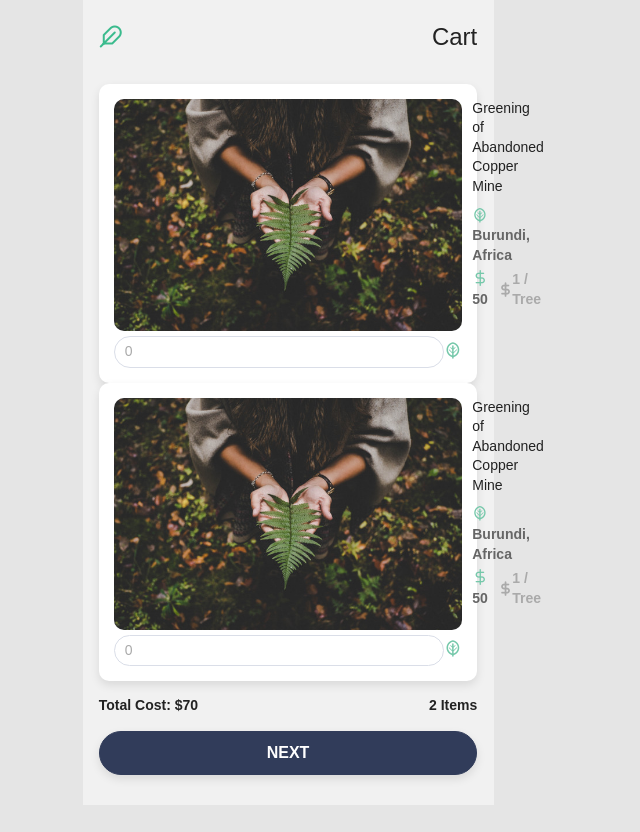
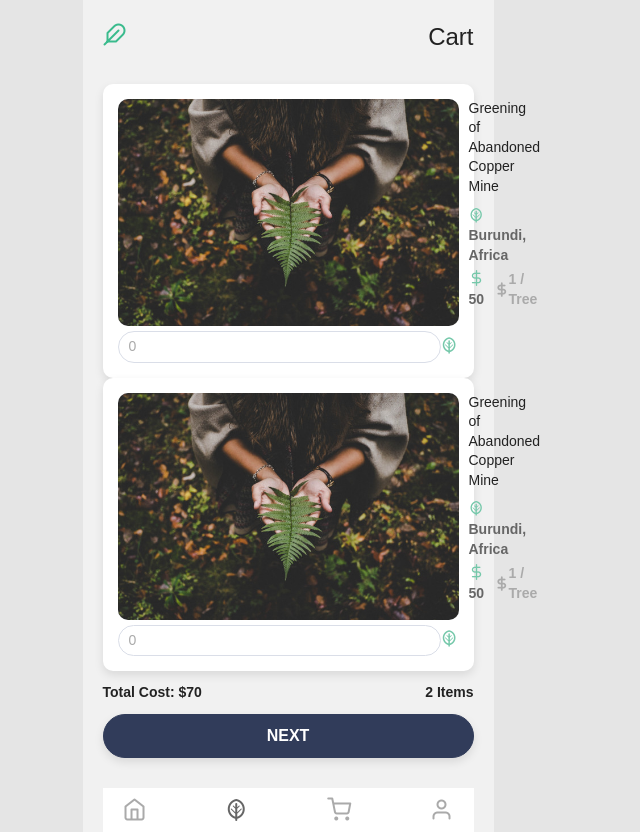
Before and after one commit to 2filips/adopt-a-tree, a website: page purchase_cart.html in a window 1280 px wide. Shown: the whole page, without its empty margins (352-992 px from the left). Before the commit the page ends 805 px from the top, so only its background shows below. Drawn offline with nearby package versions, Linux system fonts and the light colour scheme; files that its build step writes are made by us from their sources; files whose address does not match are found by name.

Commit message:
fix grid html structure, add footer

```diff
--- a/purchase_cart.html
+++ b/purchase_cart.html
@@ -11,20 +11,25 @@
 <body>
 
 <div class="container-sm gray-mist-bg">
-    <div class="row-sm">
-        <div class="col-sm">
+    <div class="row">
+        <div class="col">
             <div class="purchase-cart spacing-2-t">
-                <div class="row-sm">
+                <div class="row">
                     <header class="purchase-cart__hdl header flex flex-justify-space-between flex-align-center spacing-3-b">
+                        <div class="col">
                             <span class="header__icon at-icon-logo brand-1 icon-size-xxl"></span>
+                        </div>
+                        <div class="col">
                             <span class="header__title h1 margin-reset">Cart</span>
+                        </div>
                     </header>
                 </div>
 
-                <div class="row-sm">
-                    <div class="col-sm">
+                <div class="row">
+                    <div class="col">
                         <main class="purchase-cart__content">
-                            <div class="row-sm">
+                            <div class="row">
+                                <div class="col">
                                     <div class="carts flex flex-column spacing-b">
                                         <div class="carts-item content-block">
                                             <div class="carts-item__content flex spacing-half-b">
@@ -114,28 +119,42 @@
                                         </div>
                                     </div>
                                 </div>
+                            </div>
 
-                            <div class="row-sm">
+                            <div class="row">
                                 <div class="carts__info flex flex-justify-space-between spacing-b">
+                                    <div class="col">
                                         <span class="font-size-sm gray-coal font-bold spacing-half-v">Total Cost: &dollar;70</span>
+                                    </div>
+                                    <div class="col">
                                         <span class="font-size-sm gray-coal font-bold spacing-half-v">2 Items</span>
                                     </div>
                                 </div>
-                            <div class="row-sm">
+                            </div>
+                            <div class="row">
+                                <div class="col">
                                     <nav class="carts__nav spacing-3-b">
                                         <button class="btn btn--brand-2 full-width" type="button">NEXT</button>
                                     </nav>
+                                </div>
                             </div>
                         </main>
                     </div>
                 </div>
 
-                <div class="row-sm">
+                <div class="row">
+                    <div class="col">
                         <footer class="purchase-cart__footer footer">
                             <nav class="footer__nav">
-
+                                <div class="white-bg flex flex-justify-space-between spacing-v spacing-2-h">
+                                    <a href="" class="home-tab-icon gray-titanium icon-size-xxl at-icon-home"></a>
+                                    <a href="" class="home-tab-icon gray-lead icon-size-xxl at-icon-leaf"></a>
+                                    <a href="" class="home-tab-icon gray-titanium icon-size-xxl at-icon-cart"></a>
+                                    <a href="" class="home-tab-icon gray-titanium icon-size-xxl at-icon-user"></a>
+                                </div>
                             </nav>
                         </footer>
+                    </div>
                 </div>
             </div>
         </div>
```
Lines whose indentation alone changed are shown as unchanged.
